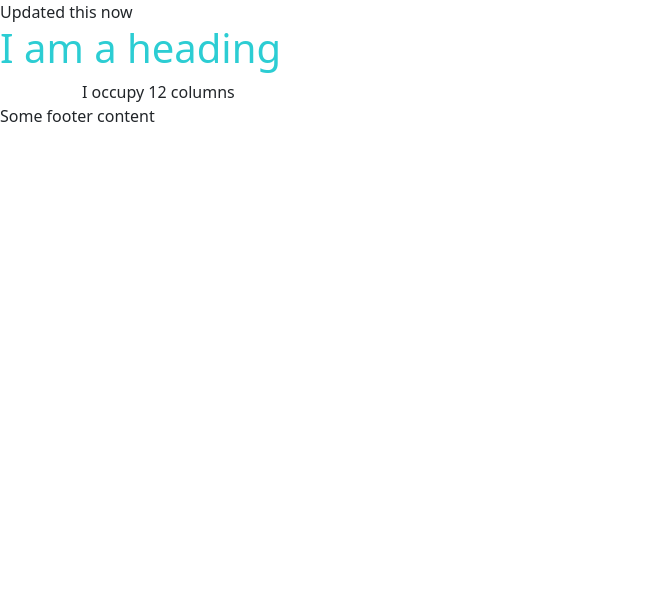
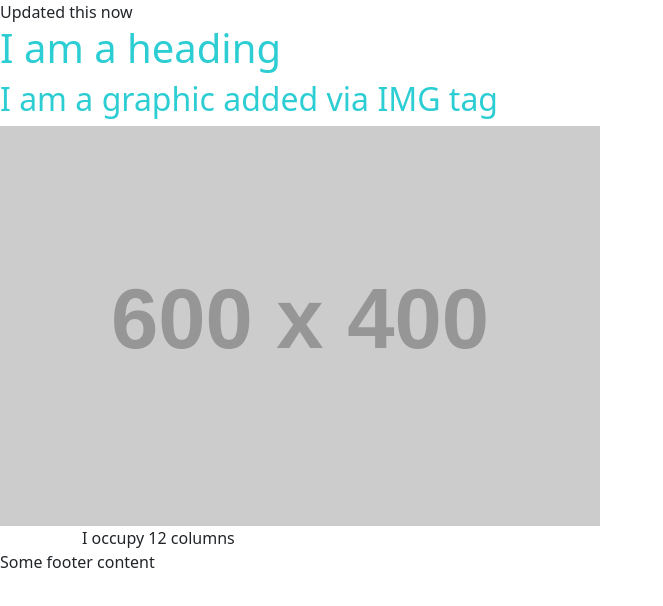
Before and after one commit to CarlyWatford2/Spring-2025, a plain HTML site: page index.html in a window 1280 px wide. Shown: the whole page, without its empty margins (0-663 px from the left). Drawn offline with nearby package versions, Linux system fonts and the light colour scheme; placeholder pictures from the web are drawn by us.

Commit message:
added image

```diff
--- a/index.html
+++ b/index.html
@@ -18,6 +18,8 @@
     </header>
     <main>
 <h1>I am a heading</h1>
+<h2> I am a graphic added via IMG tag</h2>
+<img src="https://dummyimage.com/600x400/4a4acc/fff" />
 
 
     <div  class="container">
```
